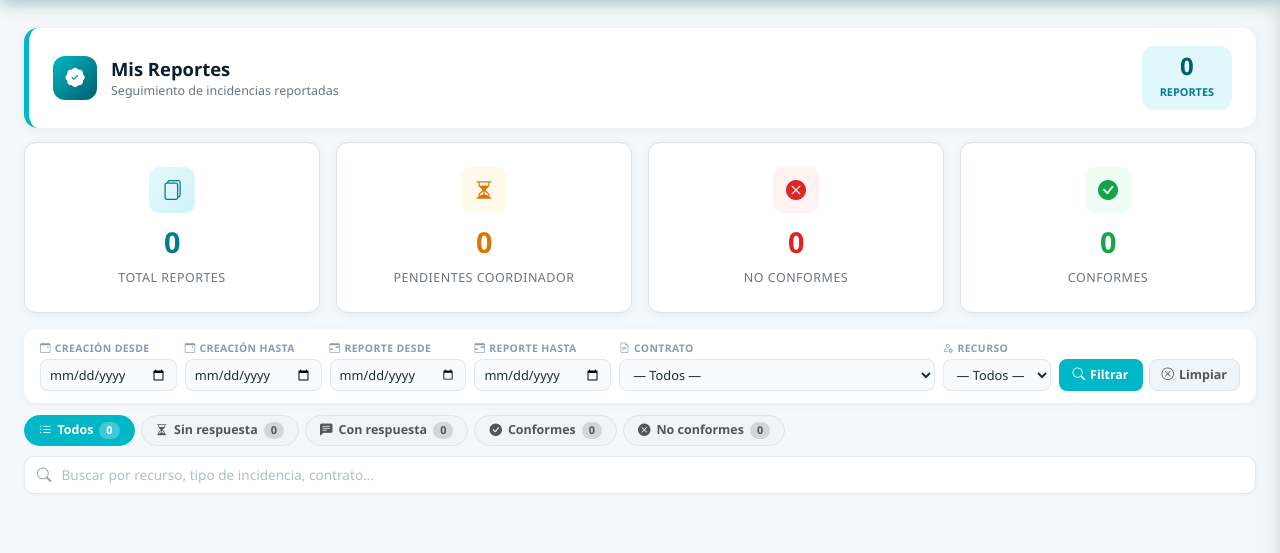
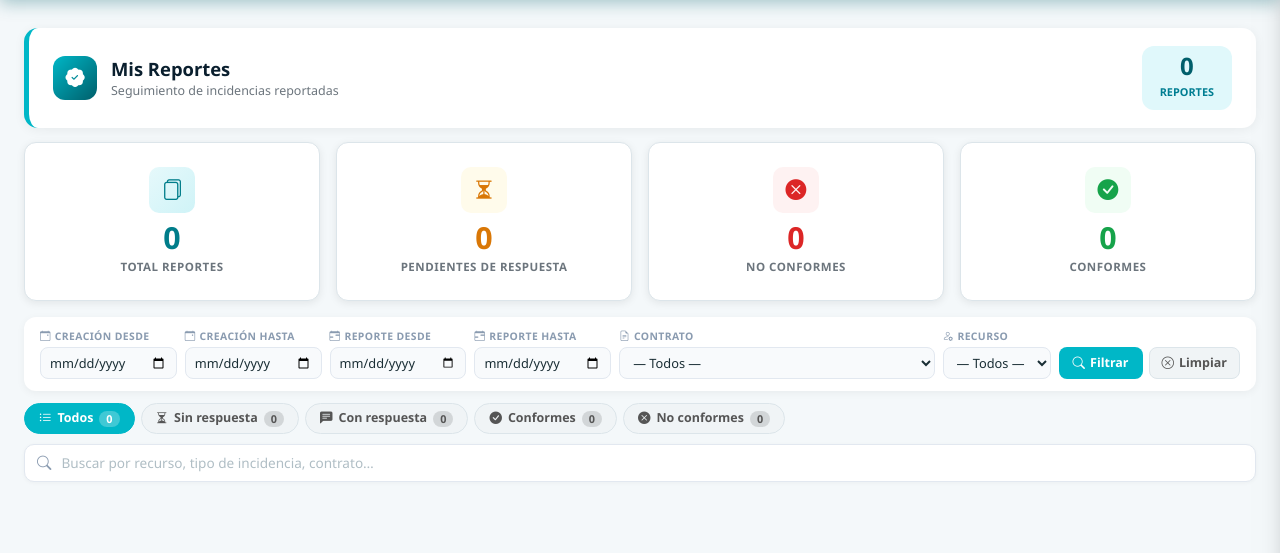
Before and after one commit to mariajosebarreto75/Incidencias, a Flask app: page /neo/validar-reportes in a window 1280 px wide; the page is wider, and only the part inside the window is pictured. Shown: the part 78-631 px from the top of that part. Run offline with Flask 3, Linux system fonts and the light colour scheme; the visitor is signed in with stand-in values (Sample User, id 1); data that the repository does not hold is empty.

Commit message:
Fix KPI cards: use Bootstrap .card class with inline styles instead of custom CSS

```diff
--- a/app/templates/neo/validar_reportes.html
+++ b/app/templates/neo/validar_reportes.html
@@ -28,31 +28,39 @@
     <!-- KPIs -->
     <div class="row g-3 mb-3">
         <div class="col-6 col-md-3">
-            <div class="rpt-kpi-card">
-                <div class="rpt-kpi-icon" style="background:linear-gradient(135deg,#e6f9fb,#cff3f7);color:#007d8a;"><i class="bi bi-files"></i></div>
-                <h3 style="color:#007d8a;">{{ kpis.total }}</h3>
-                <span>Total reportes</span>
+            <div class="card border-0 h-100 text-center" style="border-radius:12px;box-shadow:0 2px 8px rgba(0,0,0,.08);border:1px solid #dce5ea!important;">
+                <div class="card-body py-4 px-3">
+                    <div class="mx-auto mb-2 d-flex align-items-center justify-content-center" style="width:46px;height:46px;border-radius:10px;background:linear-gradient(135deg,#e6f9fb,#cff3f7);font-size:1.3rem;color:#007d8a;"><i class="bi bi-files"></i></div>
+                    <div style="font-size:1.9rem;font-weight:800;color:#007d8a;line-height:1.1;">{{ kpis.total }}</div>
+                    <div style="font-size:.72rem;color:#6c757d;font-weight:600;text-transform:uppercase;letter-spacing:.5px;margin-top:4px;">Total reportes</div>
+                </div>
             </div>
         </div>
         <div class="col-6 col-md-3">
-            <div class="rpt-kpi-card">
-                <div class="rpt-kpi-icon" style="background:#fffbeb;color:#d97706;"><i class="bi bi-hourglass-split"></i></div>
-                <h3 style="color:#d97706;">{{ kpis.pendientes }}</h3>
-                <span>Pendientes coordinador</span>
+            <div class="card border-0 h-100 text-center" style="border-radius:12px;box-shadow:0 2px 8px rgba(0,0,0,.08);border:1px solid #dce5ea!important;">
+                <div class="card-body py-4 px-3">
+                    <div class="mx-auto mb-2 d-flex align-items-center justify-content-center" style="width:46px;height:46px;border-radius:10px;background:#fffbeb;font-size:1.3rem;color:#d97706;"><i class="bi bi-hourglass-split"></i></div>
+                    <div style="font-size:1.9rem;font-weight:800;color:#d97706;line-height:1.1;">{{ kpis.pendientes }}</div>
+                    <div style="font-size:.72rem;color:#6c757d;font-weight:600;text-transform:uppercase;letter-spacing:.5px;margin-top:4px;">Pendientes de respuesta</div>
+                </div>
             </div>
         </div>
         <div class="col-6 col-md-3">
-            <div class="rpt-kpi-card">
-                <div class="rpt-kpi-icon" style="background:#fef2f2;color:#dc2626;"><i class="bi bi-x-circle-fill"></i></div>
-                <h3 style="color:#dc2626;">{{ kpis.no_conformes }}</h3>
-                <span>No conformes</span>
+            <div class="card border-0 h-100 text-center" style="border-radius:12px;box-shadow:0 2px 8px rgba(0,0,0,.08);border:1px solid #dce5ea!important;">
+                <div class="card-body py-4 px-3">
+                    <div class="mx-auto mb-2 d-flex align-items-center justify-content-center" style="width:46px;height:46px;border-radius:10px;background:#fef2f2;font-size:1.3rem;color:#dc2626;"><i class="bi bi-x-circle-fill"></i></div>
+                    <div style="font-size:1.9rem;font-weight:800;color:#dc2626;line-height:1.1;">{{ kpis.no_conformes }}</div>
+                    <div style="font-size:.72rem;color:#6c757d;font-weight:600;text-transform:uppercase;letter-spacing:.5px;margin-top:4px;">No conformes</div>
+                </div>
             </div>
         </div>
         <div class="col-6 col-md-3">
-            <div class="rpt-kpi-card">
-                <div class="rpt-kpi-icon" style="background:#f0fdf4;color:#16a34a;"><i class="bi bi-check-circle-fill"></i></div>
-                <h3 style="color:#16a34a;">{{ kpis.conformes }}</h3>
-                <span>Conformes</span>
+            <div class="card border-0 h-100 text-center" style="border-radius:12px;box-shadow:0 2px 8px rgba(0,0,0,.08);border:1px solid #dce5ea!important;">
+                <div class="card-body py-4 px-3">
+                    <div class="mx-auto mb-2 d-flex align-items-center justify-content-center" style="width:46px;height:46px;border-radius:10px;background:#f0fdf4;font-size:1.3rem;color:#16a34a;"><i class="bi bi-check-circle-fill"></i></div>
+                    <div style="font-size:1.9rem;font-weight:800;color:#16a34a;line-height:1.1;">{{ kpis.conformes }}</div>
+                    <div style="font-size:.72rem;color:#6c757d;font-weight:600;text-transform:uppercase;letter-spacing:.5px;margin-top:4px;">Conformes</div>
+                </div>
             </div>
         </div>
     </div>
```
Also changed, not shown: app/templates/coordinador/panel_reportes.html (+24 -16 lines).
